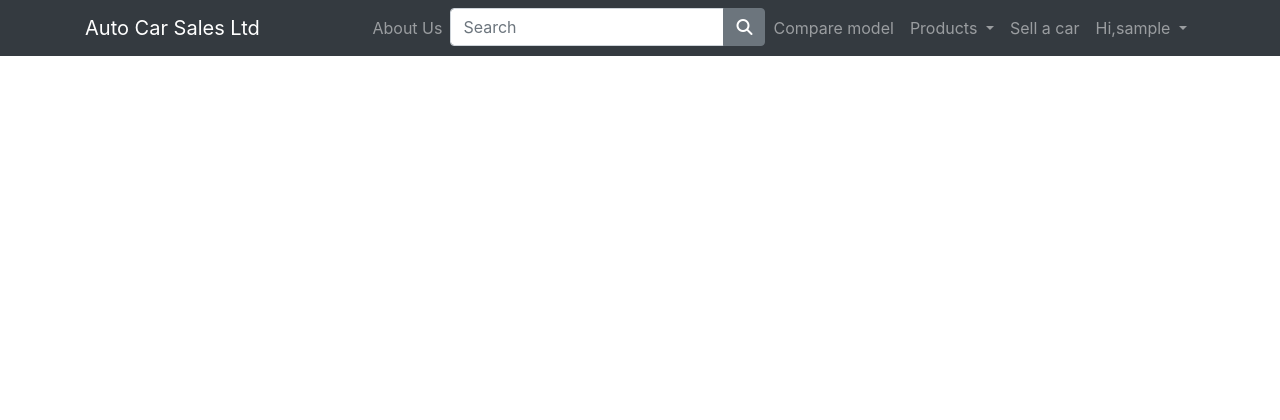
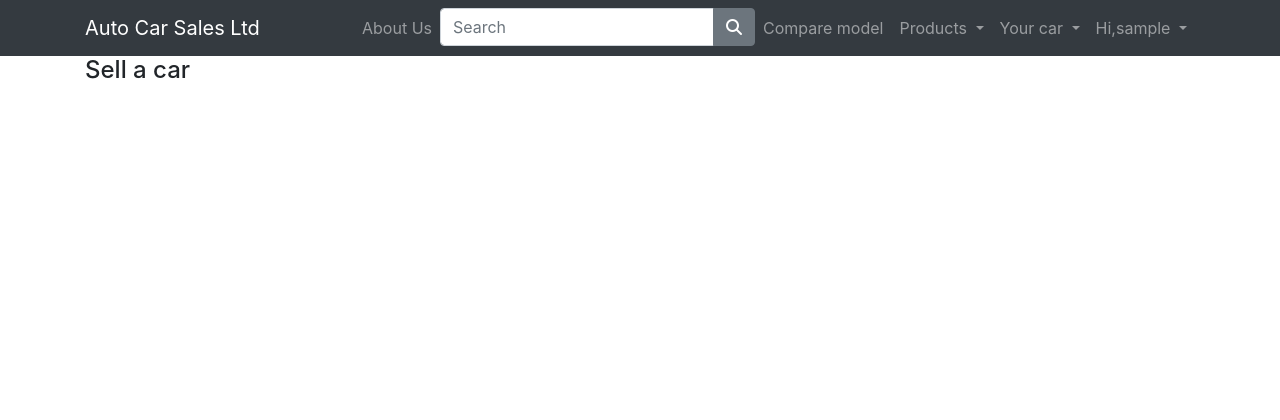
Before and after one commit to holiday526/ITP4922_lmc, a PHP site: page /index.php?route=sell in a window 1280 px wide. Shown: the top 420 px of the page. Run offline with PHP 8.4, Linux system fonts and the light colour scheme; the visitor is signed in with stand-in values (Sample User, id 1); some libraries are stand-ins or nearby versions.

Commit message:
update navbar.php

```diff
--- a/handler/loginHandler.php
+++ b/handler/loginHandler.php
@@ -24,7 +24,7 @@ if (!empty($temp_user)) {
         unset($_SESSION['ERROR']['LOGIN']);
     }
 } else {
-    $_SESSION['ERROR'] = ["LOGIN" => "No User Name"];
+    $_SESSION['ERROR'] = ["LOGIN" => "User ID not found"];
 }
 
 if (empty($_SESSION['ERROR']["LOGIN"])) {
--- a/layout/navbar.php
+++ b/layout/navbar.php
@@ -38,8 +38,16 @@
                 <!-- End of normal users -->
                 <!-- For auth users -->
                 <?php if(isset($_SESSION['customer']) || isset($_SESSION['admin'])) { ?>
-                <li class="nav-item">
-                    <a class="nav-link" href="/?route=sell">Sell a car</a>
+                <li class="nav-item dropdown">
+                    <a class="nav-link dropdown-toggle" href="#" id="navbarDropdownYourCar" data-toggle="dropdown" aria-haspopup="true" aria-expanded="false">
+                        Your car
+                    </a>
+                    <div class="dropdown-menu dropdown-menu-right" aria-labelledby="navbarDropdownYourCar">
+                        <a class="dropdown-item" href="?route=sell&type=create">Sell a car</a>
+                        <div class="dropdown-divider"></div>
+                        <a class="dropdown-item" href="?route=sell&type=show">My selling car</a>
+                        <a class="dropdown-item" href="?route=sell&type=appointent">My appointment</a>
+                    </div>
                 </li>
                 <li class="nav-item dropdown">
                     <a class="nav-link dropdown-toggle" href="#" id="navbarDropdownUser" data-toggle="dropdown" aria-haspopup="true" aria-expanded="false">
--- a/page/sell.php
+++ b/page/sell.php
@@ -1,11 +1,20 @@
 <?php
 session_start();
 
-$auth = isset($_SESSION['customer']);
+$auth = (isset($_SESSION['customer']) || isset($_SESSION['admin']));
 
 if ($auth) {
 ?>
+<div class="container">
+    <h4>Sell a car</h4>
 
+</div>
+<?php
+} else {
+?>
+    <script>
+        window.location.replace(window.location.origin + '/?route=login');
+    </script>
 <?php
 }
 ?>
```
